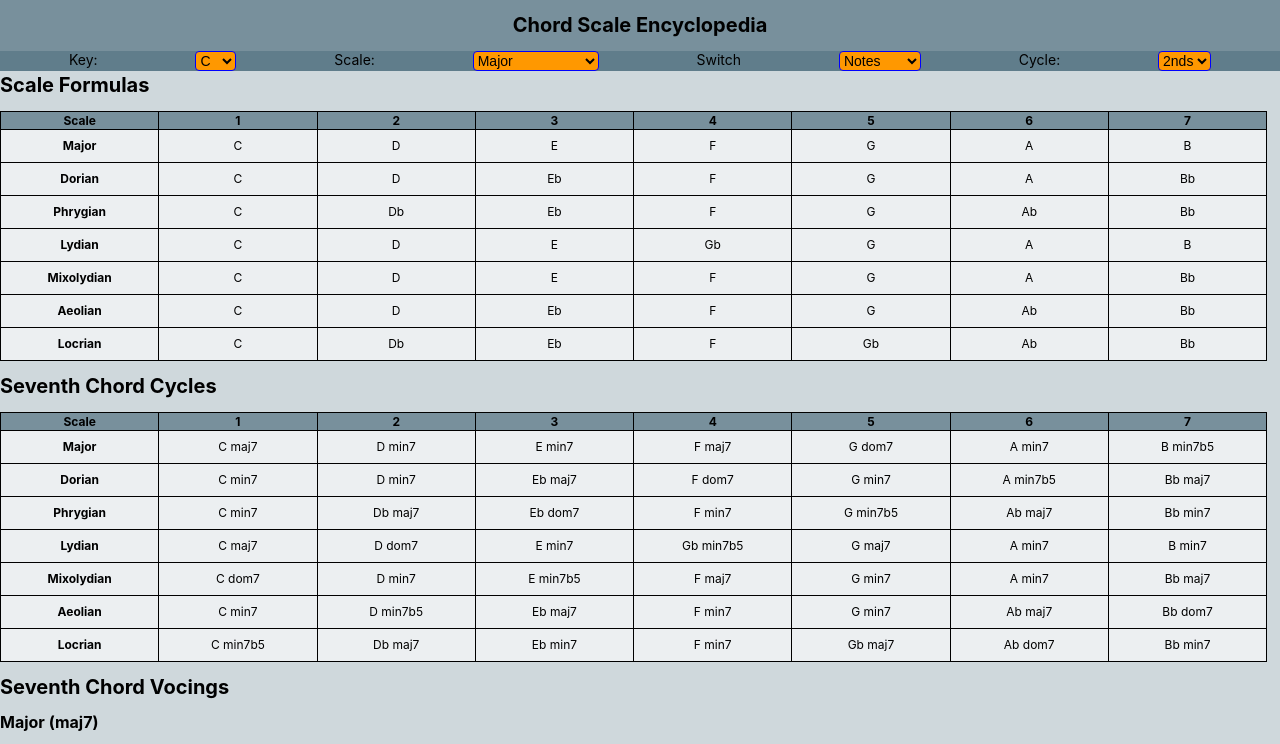
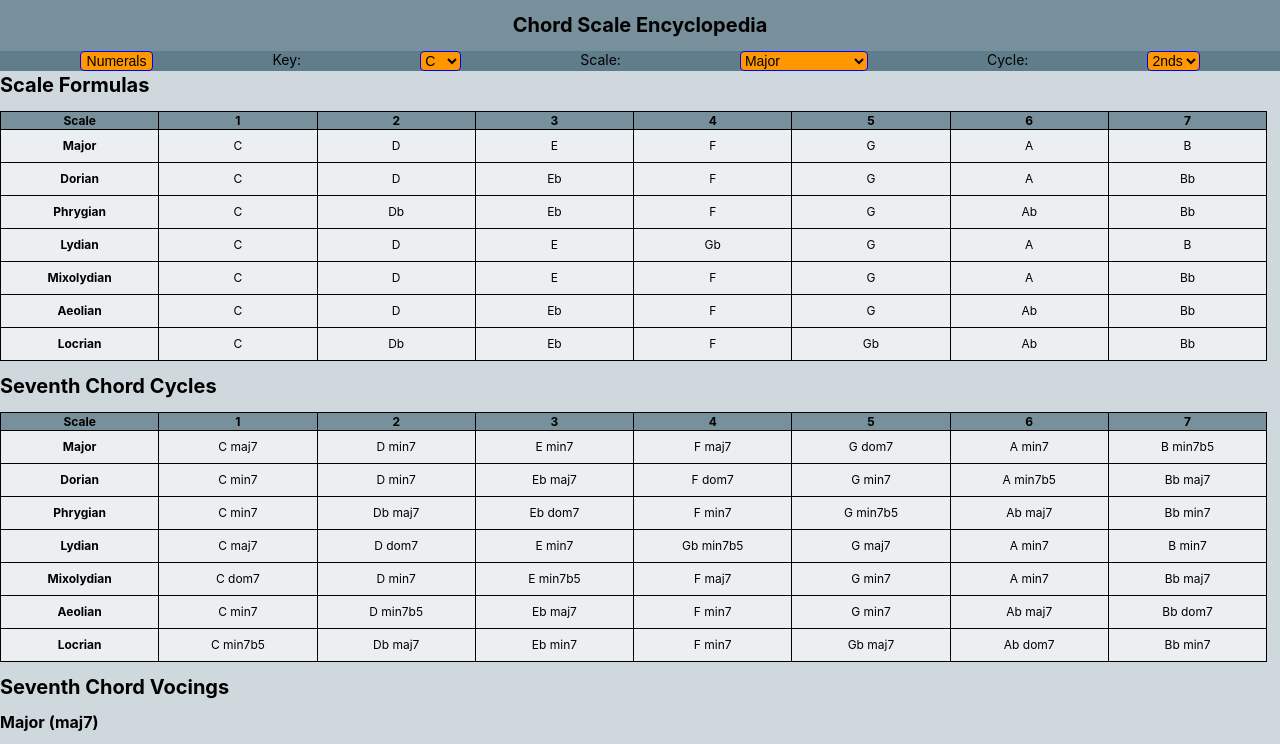
Before and after one commit to walpolsh/chord-scales-v2, a React (Create React App) app: page / in a window 1280 px wide. Shown: the top 744 px of the page. Built offline with nearby package versions, Linux system fonts and the light colour scheme.

Commit message:
neapolitan major and minor, styles

```diff
--- a/src/App.css
+++ b/src/App.css
@@ -3,6 +3,13 @@
   align-items: center;
   font-size: 12px;
   color: black;
+}
+
+button {
+    border: 1px solid blue;
+    font-size: 14px;
+    border-radius: 4px;
+    background-color: #FF9800;
 }
 
 select {
@@ -114,3 +121,15 @@ h2 {
 .navhead > h1 {
   width: 80%;
 }
+
+@media (max-width: 767px) {
+  select {
+    font-size: 10px;
+  }
+  button {
+    font-size: 10px;
+  }
+  .menuBox {
+    font-size: 10px;
+  }
+}
--- a/src/App.js
+++ b/src/App.js
@@ -1,7 +1,7 @@
 
 import React, { Component } from 'react';
 import './App.css';
-import { Chromatic, Major, MelodicMinor, HarmonicMinor, HarmonicMajor, HungarianMinor } from './constants/scales';
+import { Chromatic, Major, MelodicMinor, HarmonicMinor, HarmonicMajor, HungarianMinor, NeapolitanMinor, NeapolitanMajor } from './constants/scales';
 import {closedSeventh, drop2, drop3, drop23, drop24, doubleDrop24} from './constants/chords';
 import { Cycles } from './constants/chords';
 import { permute } from './constants/helpers'
@@ -47,7 +47,8 @@ class App extends Component {
   }
 
   changeScale(event) {
-    let scales = [Major, MelodicMinor, HarmonicMinor, HarmonicMajor, HungarianMinor];
+    let scales = [Major, MelodicMinor, HarmonicMinor, HarmonicMajor, HungarianMinor, NeapolitanMinor, NeapolitanMajor];
+    console.log(NeapolitanMinor)
     const e = event.target.value
     this.setState({
       scale: scales[e],
--- a/src/constants/scales.js
+++ b/src/constants/scales.js
@@ -86,7 +86,7 @@ export const HarmonicMajor = [HarmonicMaj, Dorianb5, Phrygianb4, Lydianb3, Mixol
 let hungarianMinorChords = []
 
 for (let i = 0; i < 7; i++) {
-  hungarianMinorChords.push(permuteAlt(["min/maj7", "maj7/b5", "maj7/#5", "sus2/dim7", "maj7", "maj7", "min/b6"], i))
+  hungarianMinorChords.push(permuteAlt(["min/maj7", "maj7/b5", "maj7/#5", "dim7/sus2", "maj7", "maj7", "min/b6"], i))
 }
 
 const HungarianMin = [['1','2','b3','#4','5','b6','7'], [0, 2, 3, 6, 7, 8, 11],['Hungarian Minor'], [hungarianMinorChords[0]]]
@@ -98,3 +98,47 @@
 const Phyrgianb4bb7 = [['1','b2','b3','b4','5','b6','bb7'], [0, 1, 3, 4, 7, 8, 9], ['Phyrgian b4 bb7'], [hungarianMinorChords[6]]]
 
 export const HungarianMinor = [ HungarianMin, Oriental, IonianAugmented2, Locrainbb3bb7, DoubleHarmonic, LydianSharp2Sharp6, Phyrgianb4bb7]
+
+// Neapolitan Minor
+let neapolitanMinorChords = []
+
+for (let i = 0; i < 7; i++) {
+  neapolitanMinorChords.push(permuteAlt(['min/maj7', 'maj7', 'dom7', 'minor7', 'dom7/b5', 'maj7', 'dim7/sus2'], i))
+}
+
+
+const Neapolitan =  [['1','b2','b3','4','5','b6','7'], [0, 1, 3, 5, 7, 8, 11] , ['Neapolitan'], [neapolitanMinorChords[0]]]
+const LydianSharp6 = [ ['1','2','3','#4','5', '#6', '7'], [0, 2, 4, 6, 7, 10, 11], ['Lydian #6'], [neapolitanMinorChords[1]]]
+const DominantSharp5 = [['1','2','3','4','#5','6','b7'], [0, 2, 4, 5, 8, 9, 11], ['Dominant #5'], [neapolitanMinorChords[2]]]
+const AeoleanSharp4 = [['1','2','b3','#4','5','b6','b7'], [0, 2, 3, 6, 7, 8, 10], ['Aeolean #4'], [neapolitanMinorChords[3]]]
+const LocrianNat3 = [['1','b2','3','4','b5','b6','b7'], [0, 1, 4, 5, 6, 8, 10], ['Locrian ♮3'], [neapolitanMinorChords[4]]]
+const IonianSharp2 = [['1','#2','3','4','5','6','7'], [0, 3, 4, 5, 7, 9, 11], ['Ionian #2'], [neapolitanMinorChords[5]]]
+const Altb3bb7 = [['1','b2','bb3','b4','b5','b6','bb7'], [0, 1, 2, 4, 6, 8, 9], ['Alt b3 bb7'], [neapolitanMinorChords[6]]]
+
+export const NeapolitanMinor = [Neapolitan, LydianSharp6, DominantSharp5, AeoleanSharp4, LocrianNat3, IonianSharp2, Altb3bb7]
+
+//Neapolitan Major
+
+let neapolitanMajorChords = []
+
+for (let i = 0; i < 7; i++) {
+  neapolitanMajorChords.push(permuteAlt(['min/maj7', 'maj7/#5', 'dom7/#5', 'dom7', 'dom7/b5', 'dim7', 'dim7/sus2'], i))
+}
+
+
+const NeapolitanMaj =  [['1', 'b2', 'b3', '4', '5', '6', '7'], [0, 1, 3, 5, 7, 9, 11] , ['Neapolitan Major'], [neapolitanMajorChords[0]]]
+const LydianAugSharp6 = [ ['1', '2', '3', '#4', '#5', '#6', '7'], [0, 2, 4, 6, 8, 10, 11] , ['Lydian Augmented #6'], [neapolitanMajorChords[1]]]
+const LydianDomSharp5 = [['1','2','3','#4','#5','#6','7'], [0, 2, 4, 6, 8, 10, 11] , ['Lydian Dominant #5'], [neapolitanMajorChords[2]]]
+const LydianMinor = [['1','2','3','#4','#5','6','b7'], [0, 2, 4, 6, 8, 9, 10] , ['Lydian Minor'], [neapolitanMajorChords[3]]]
+const MajorLocrian = [['1','2','3','4','b5','b6','b7'], [0, 2, 4, 5, 6, 8, 10] , ['Major Locrian'], [neapolitanMajorChords[4]]]
+const AltNat2 = [['1','2','b3','b4','b5','b6','b7'], [0, 2, 3, 4, 6, 8, 10] , ['Alt ♮2'], [neapolitanMajorChords[5]]]
+const AltNat3 = [['1','b2','bb3','b4','b5','b6','b7'], [0, 1, 2, 4, 6, 8, 10] , ['Alt ♮2'], [neapolitanMajorChords[6]]]
+
+export const NeapolitanMajor = [NeapolitanMaj, LydianAugSharp6, LydianDomSharp5, LydianMinor, MajorLocrian, AltNat2, AltNat3]
+
+
+/*
+major
+Neapolitan Major
+0, 2, 4, 5, 7, 9, 11
+*/
--- a/src/containers/Header.js
+++ b/src/containers/Header.js
@@ -2,7 +2,7 @@ import React from 'react';
 
 
 const Header = (props) => {
-  const {changeKey, changeScale, changeCycle, handleSwitch} = props;
+  const {changeKey, changeScale, changeCycle, handleSwitch, onOff} = props;
 
   return (
     <div className='topnav'>
@@ -10,6 +10,14 @@ const Header = (props) => {
         <h1>Chord Scale Encyclopedia</h1>
       </div>
       <div className='menuBox'>
+      <div>
+        {
+          onOff === '1' ?
+          <button onClick={handleSwitch} value='0'>Notes</button>
+          :
+          <button onClick={handleSwitch} value='1'>Numerals</button>
+        }
+      </div>
           Key:
           <select onChange={changeKey}>
             <option value='0'>C</option>
@@ -33,12 +41,8 @@ const Header = (props) => {
             <option value='2'>Harmonic Minor</option>
             <option value='3'>Harmonic Major</option>
             <option value='4'>Hungarian Minor</option>
-          </select>
-        <div> Switch
-        </div>
-          <select onChange={handleSwitch}>
-            <option value='0'>Notes</option>
-            <option value='1'>Numerals</option>
+            <option value='5'>Neapolitan Minor</option>
+            <option value='6'>Neapolitan Major</option>
           </select>
         <div> Cycle:
         </div>
```
